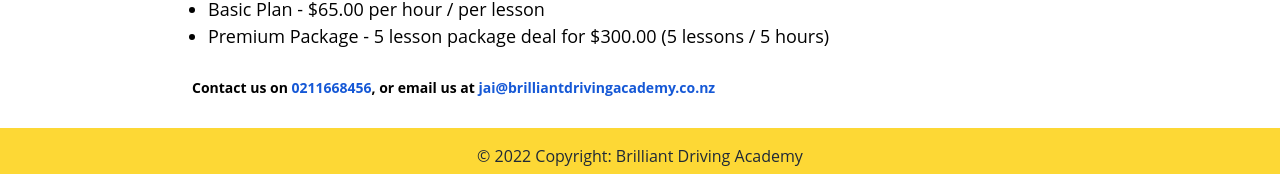
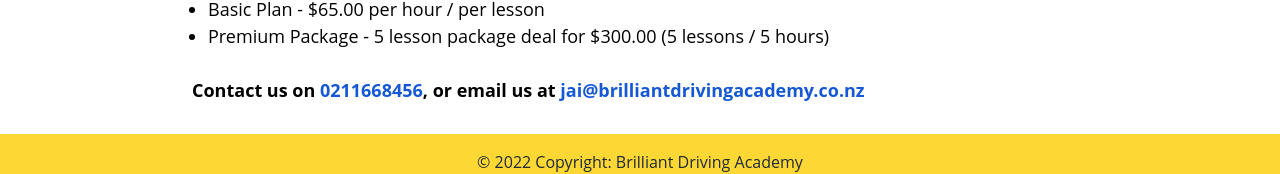
Before and after one commit to amolarora/brilliant-driving-academy, a React (Create React App) app: page /about-us in a window 1280 px wide. Shown: the part 1179-1353 px from the top of the page. Built offline with nearby package versions, Linux system fonts and the light colour scheme; what tw-elements would draw is missing.

Commit message:
changed contact details text size on desktop

```diff
--- a/src/pages/AboutUs.js
+++ b/src/pages/AboutUs.js
@@ -41,7 +41,7 @@
 
                 <br></br>
 
-                <p className='text-[14px] font-bold'>
+                <p className='text-[14px] sm:text-[18px] font-bold'>
                     Contact us on <a href="tel:0211668456" className='text-[#1558d6] hover:underline'>0211668456</a>,
                     or email us at <a href="mailto:jai@brilliantdrivingacademy.co.nz" className='text-[#1558d6] hover:underline'>jai@brilliantdrivingacademy.co.nz</a>
                 </p>
```
